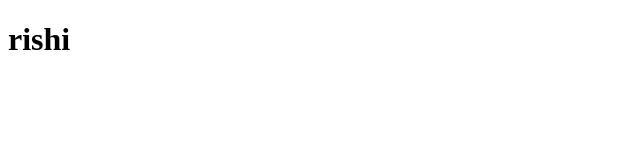
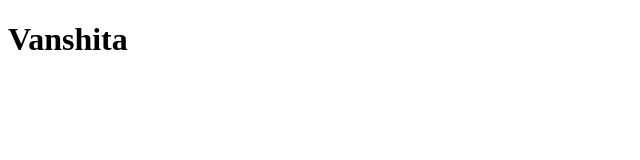
Before and after one commit to rishishukla7984-byte/GUCPC-CCT, a plain HTML site: page index.html in a window 1280 px wide. Shown: the whole page, without its empty margins (0-640 px from the left). Drawn offline with Linux system fonts and the light colour scheme.

Commit message:
first commit

```diff
--- a/index.html
+++ b/index.html
@@ -6,6 +6,6 @@
     <title>Document</title>
 </head>
 <body>
-    <h1>rishi</h1>
+    <h1>Vanshita</h1>
 </body>
 </html>
```
